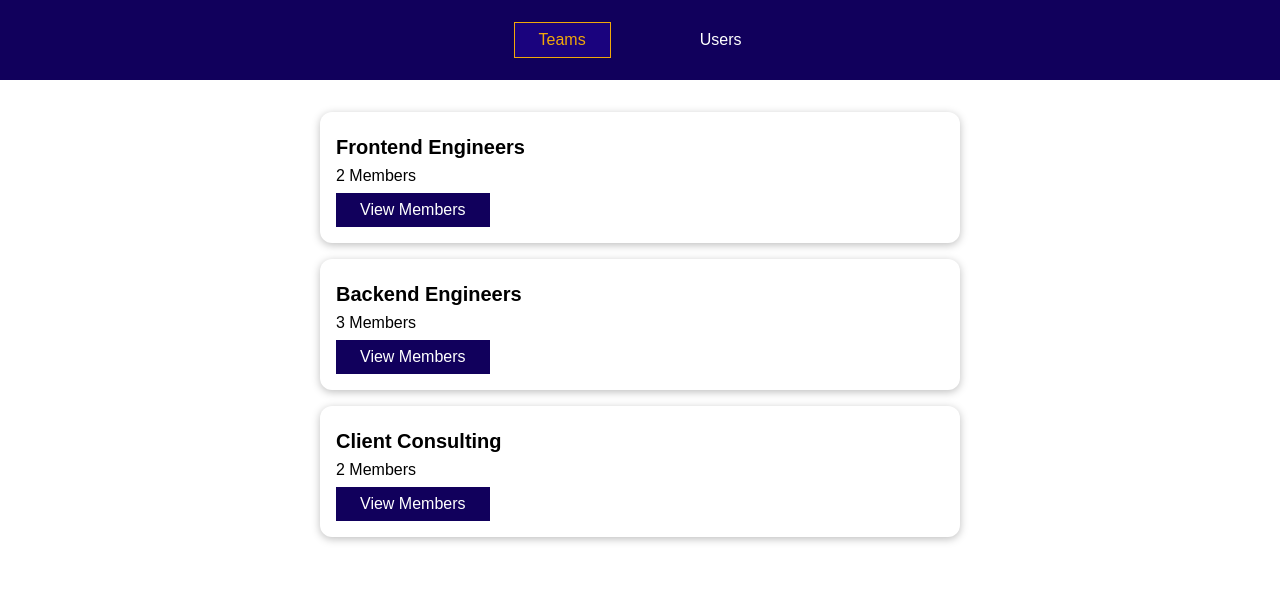
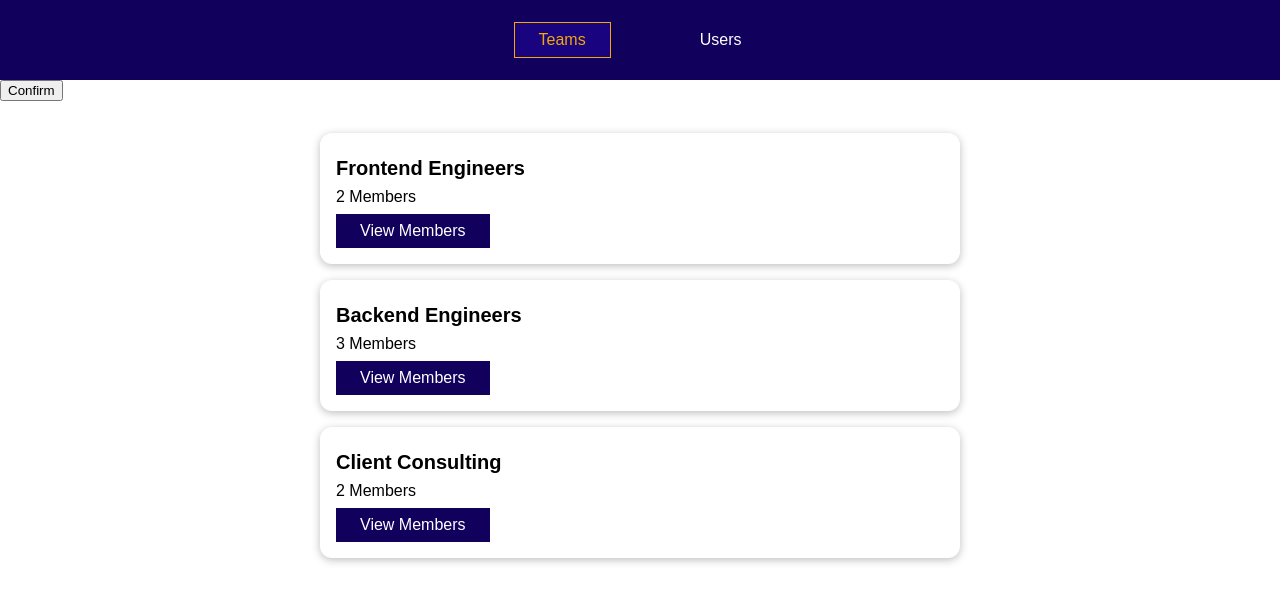
Before and after one commit to estrelabrilante/section13Vuejs, a Vue app: page /teams in a window 1280 px wide. Shown: the top 602 px of the page. Built offline with nearby package versions, Linux system fonts and the light colour scheme.

Commit message:
dyanmic router

```diff
--- a/src/components/teams/TeamMembers.vue
+++ b/src/components/teams/TeamMembers.vue
@@ -23,6 +23,7 @@ export default {
   data() {
     return {
       teamName: 'Test',
+      // Dummy data not rendering anywhere before dynamic router
       members: [
         { id: 'u1', fullName: 'Max Schwarz', role: 'Engineer' },
         { id: 'u2', fullName: 'Max Schwarz', role: 'Engineer' },
--- a/src/components/teams/TeamsList.vue
+++ b/src/components/teams/TeamsList.vue
@@ -1,4 +1,5 @@
 <template>
+  <button @click="confirmInput">Confirm</button>
   <ul>
     <!-- Connect data in array teams from App.vue to teams-item component -->
     <teams-item
@@ -19,6 +20,12 @@ export default {
   },
   // inject data from App.vue
   inject: ['teams'],
+  methods: {
+    confirmInput() {
+      // navigating programmatically
+      this.$router.push('/users');
+    },
+  },
 };
 </script>
 
--- a/src/main.js
+++ b/src/main.js
@@ -3,6 +3,8 @@ import { createRouter, createWebHistory } from 'vue-router';
 import App from './App.vue';
 import TeamsList from './components/teams/TeamsList.vue';
 import UsersList from './components/users/UsersList.vue';
+import TeamMembers from './components/teams/TeamMembers.vue';
+// Route configuration
 const router = createRouter({
   history: createWebHistory(),
   // which component should be load for a corresponding routes
@@ -17,6 +19,8 @@ const router = createRouter({
       path: '/users',
       component: UsersList,
     },
+    // Dynamic route
+    { path: '/teams/:teamId', component: TeamMembers },
   ],
   linkActiveClass: 'activeRouter',
 });
```
